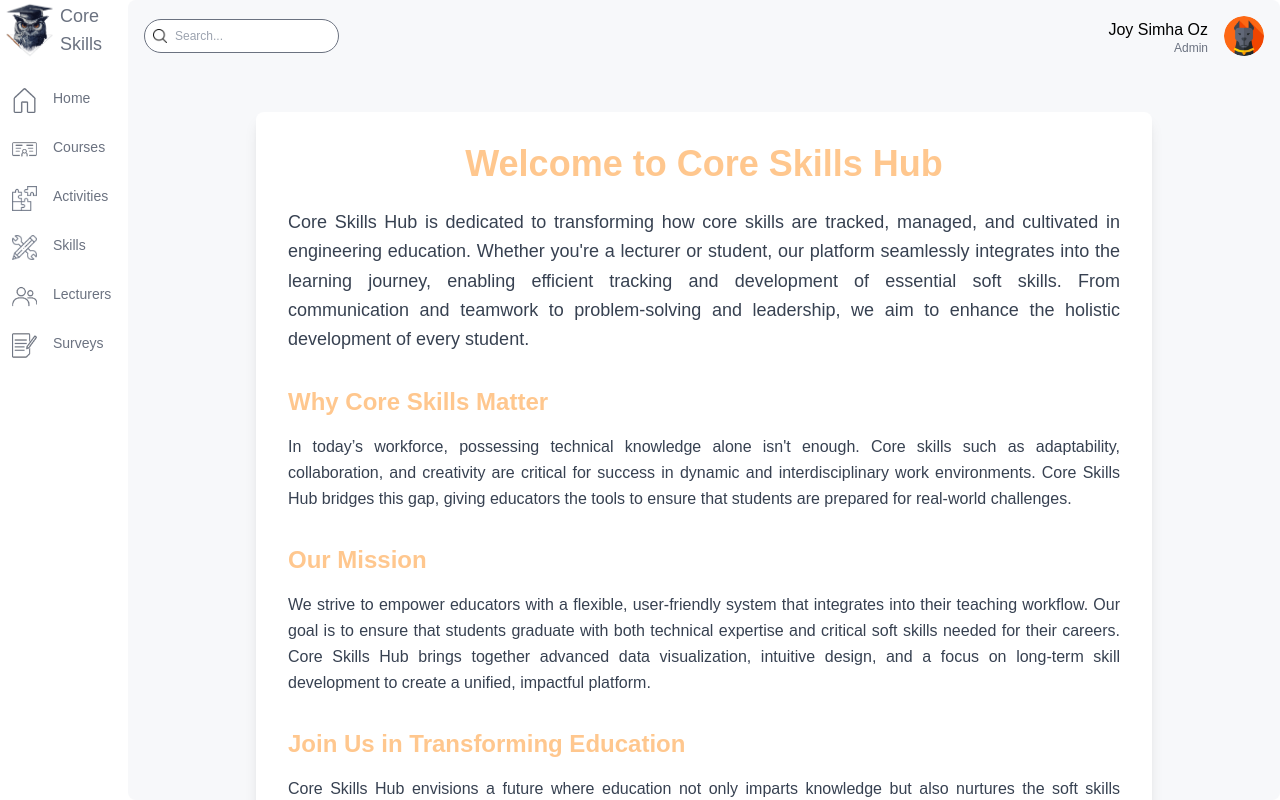
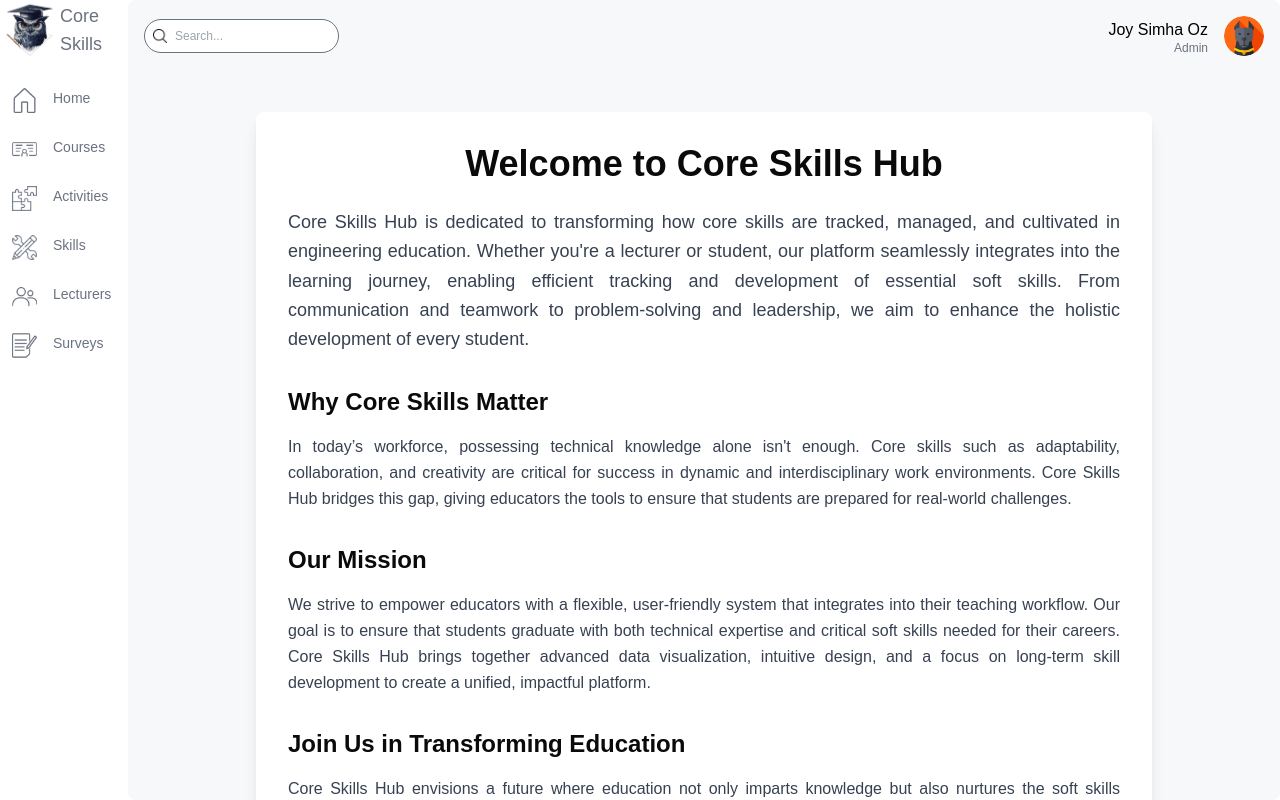
Before and after one commit to FinalProject19994/finalProject, a Next.js app: page /about in a window 1280 px wide. Built offline with nearby package versions, Linux system fonts and the light colour scheme.

Commit message:
Changed the color of the headlines

```diff
--- a/src/app/(dashboard)/about/page.js
+++ b/src/app/(dashboard)/about/page.js
@@ -2,7 +2,7 @@ const Page = () => {
   return (
     <div className="h-screen px-4 py-10">
       <div className="mx-auto max-w-4xl rounded-lg bg-white p-8 shadow-lg">
-        <h1 className="mb-6 text-center text-4xl font-bold text-primary_orange">
+        <h1 className="text-primary_purple mb-6 text-center text-4xl font-bold">
           Welcome to Core Skills Hub
         </h1>
         <p className="mb-6 text-justify text-lg leading-relaxed text-gray-700">
@@ -16,7 +16,7 @@ const Page = () => {
         </p>
 
         <section className="my-8">
-          <h2 className="mb-4 text-2xl font-semibold text-primary_orange">
+          <h2 className="text-primary_purple mb-4 text-2xl font-semibold">
             Why Core Skills Matter
           </h2>
           <p className="text-md mb-4 text-justify leading-relaxed text-gray-700">
@@ -30,7 +30,7 @@ const Page = () => {
         </section>
 
         <section className="my-8">
-          <h2 className="mb-4 text-2xl font-semibold text-primary_orange">
+          <h2 className="text-primary_purple mb-4 text-2xl font-semibold">
             Our Mission
           </h2>
           <p className="text-md mb-4 text-justify leading-relaxed text-gray-700">
@@ -45,7 +45,7 @@ const Page = () => {
         </section>
 
         <section className="my-8">
-          <h2 className="mb-4 text-2xl font-semibold text-primary_orange">
+          <h2 className="text-primary_purple mb-4 text-2xl font-semibold">
             Join Us in Transforming Education
           </h2>
           <p className="text-md mb-4 text-justify leading-relaxed text-gray-700">
@@ -58,7 +58,7 @@ const Page = () => {
         </section>
 
         <section className="my-8">
-          <h3 className="mb-4 text-2xl font-semibold text-primary_orange">
+          <h3 className="text-primary_purple mb-4 text-2xl font-semibold">
             Contact Us
           </h3>
           <p className="text-md text-justify leading-relaxed text-gray-700">
```
